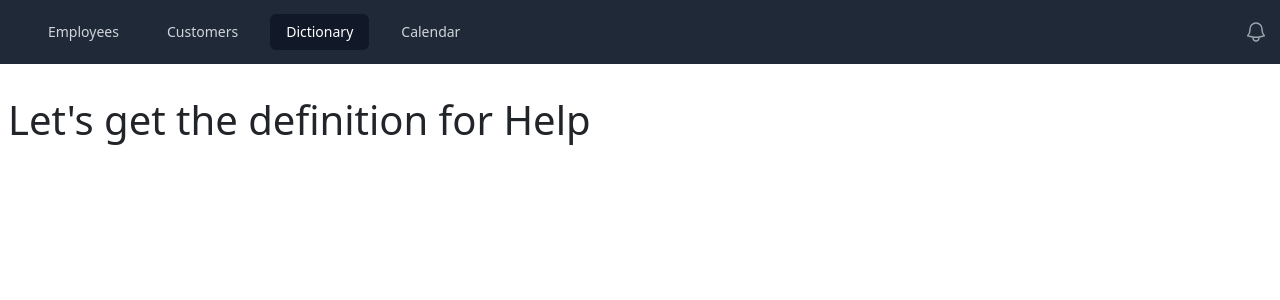
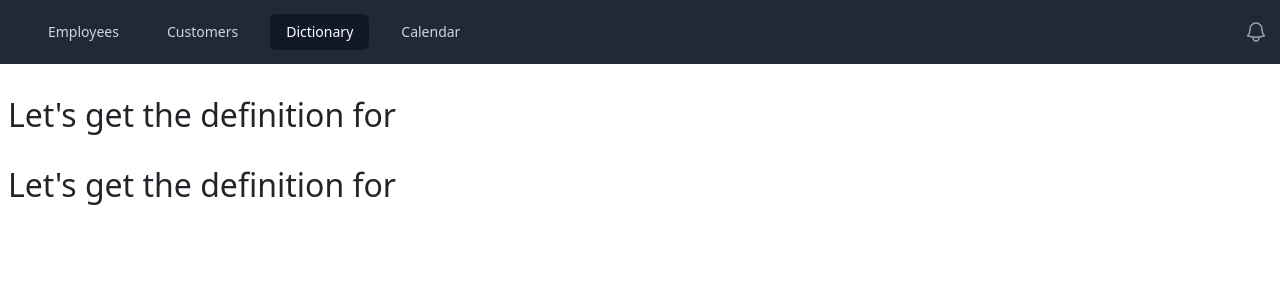
Before and after one commit to shoaibulhaque/React, a React (Create React App) app: page /dictionary in a window 1280 px wide. Shown: the top 300 px of the page. Built offline with nearby package versions, Linux system fonts and the light colour scheme.

Commit message:
Add some imp comments

```diff
--- a/src/components/Dictionary.js
+++ b/src/components/Dictionary.js
@@ -1,22 +1,49 @@
 import { useState, useEffect } from "react";
 
 export default function Dictionary() {
-  const [word, setWord] = useState("Help");
+  const [word1, setWord1] = useState("");
+  const [word2, setWord2] = useState("");
 
-  // It takes two arguments, second one is optional, first is a callback function
-  useEffect(() => {
-    console.log("State Updated!", word);
-  });
+  /* It takes two arguments, second one is optional, first is a callback function
+  Limit what state useEffect care about --> dependency array ( 2nd argument )
+  It is better to define useEffect after state variables */
+
+  // No dependency array --> update for any state change
+  //   useEffect(() => {
+  //     console.log("State Updated!", word1 + "" + word2);
+  //   });
+
+  // empty dependency array --> execute once, good for initial setup, fetching
+  //   useEffect(() => {
+  //     console.log("State Updated!", word1 + "" + word2);
+  //   }, []);
+
+  /* third, here it only dependes on word 1 ( so word 1 would have the updated value,
+  but we are not sure about word2 ), in other words, in the following useEffect is not
+  going to wait around for word2 */
+  //   useEffect(() => {
+  //     console.log("State updated !", word1 + "" + word2);
+  //   }, [word1]);
+
+  // useEffectCleanup - return a function
 
   return (
     <>
       <input
         type="text"
         onChange={(e) => {
-          setWord(e.target.value);
+          setWord1(e.target.value);
         }}
       />
-      <h1>Let's get the definition for {word}</h1>
+      <h2>Let's get the definition for {word1}</h2>
+
+      <input
+        type="text"
+        onChange={(e) => {
+          setWord2(e.target.value);
+        }}
+      />
+      <h2>Let's get the definition for {word2}</h2>
     </>
   );
 }
```
